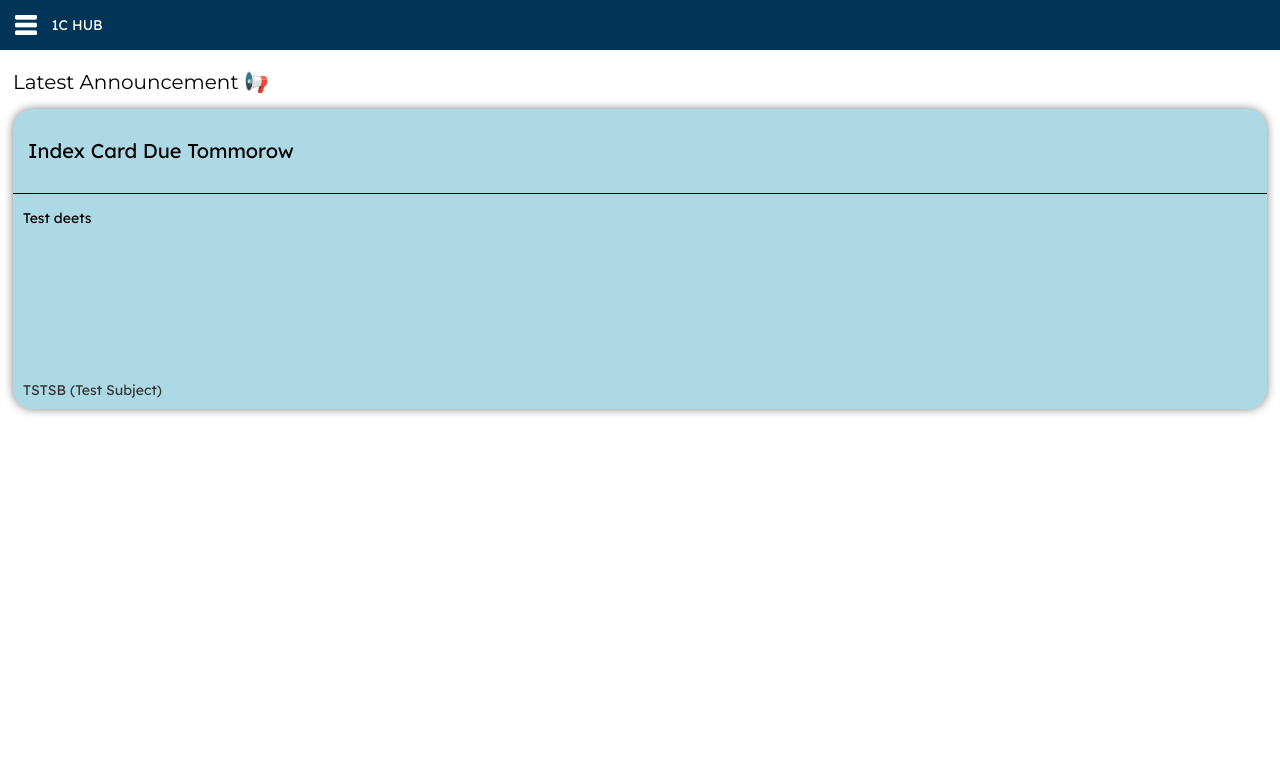
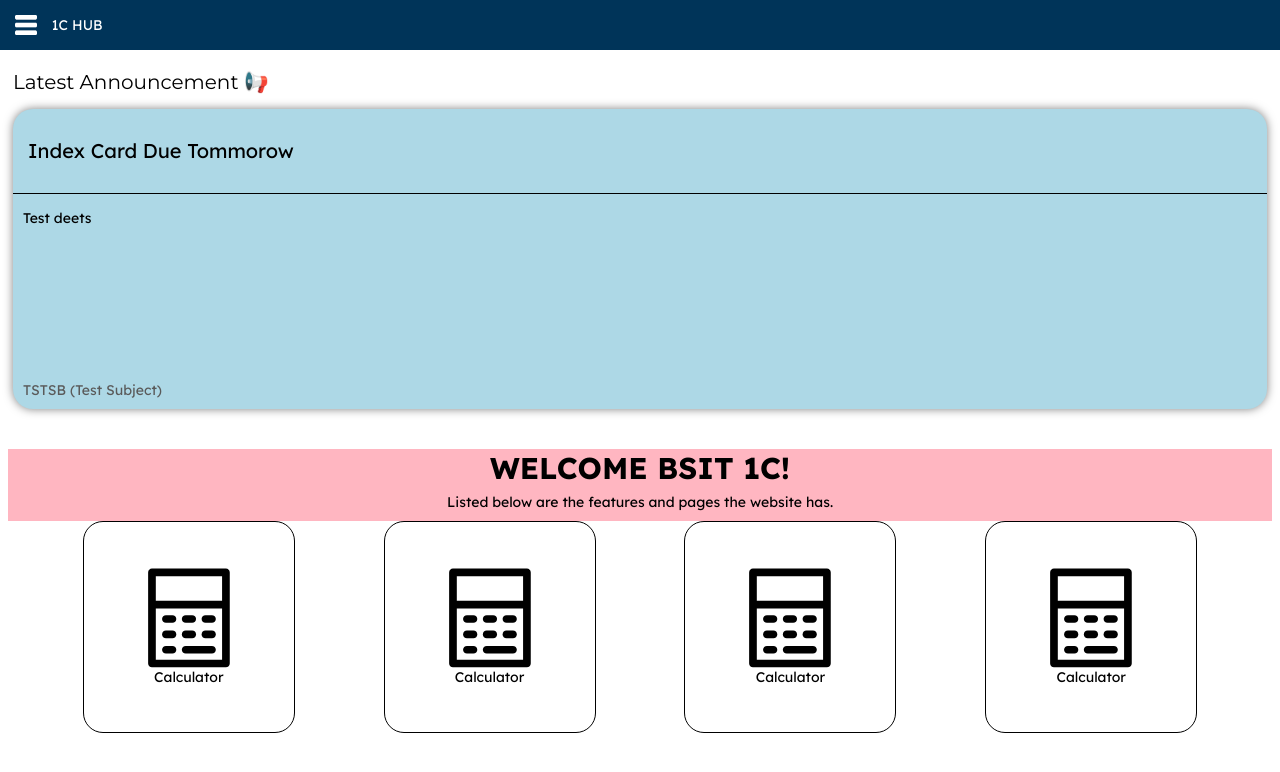
Before and after one commit to Wino-dev/bsit-1c-hub, a plain HTML site: page index.html in a window 1280 px wide. Drawn offline with Linux system fonts and the light colour scheme.

Commit message:
Organized the CSS code and added hyplerlink containers for the different features

```diff
--- a/index.html
+++ b/index.html
@@ -10,7 +10,9 @@
     <link href="https://fonts.googleapis.com/css2?family=Montserrat:ital,wght@0,100..900;1,100..900&display=swap" rel="stylesheet">
     <meta name="viewport" content="width=device-width initial-scale=1">
     <link rel="stylesheet" href="styles/header.css">
-    <link rel="stylesheet" href="styles/frontpage.css">
+    <link rel="stylesheet" href="styles/general.css">
+    <link rel="stylesheet" href="styles/fpannounce.css">
+    <link rel="stylesheet" href="styles/fpfeatures.css">
 
   </head>
   <body>
@@ -31,6 +33,31 @@
           <div class="announce-type">TSTSB (Test Subject)</div>
         </div>
       </div>
+      <div class="features-container">
+        <div class="features-intro">
+          <div class="features-intro-h">WELCOME BSIT 1C!</div>
+          <div class="features-intro-sh">Listed below are the features and pages the website has.</div>
+        </div>
+        <div class="feature-hls">
+          <div class="feature-hl-container">
+            <img class="calculator-img" src="images/calculator-logo.svg">
+            <div class="feature-title">Calculator</div>
+          </div>
+          <div class="feature-hl-container">
+            <img class="calculator-img" src="images/calculator-logo.svg">
+            <div class="feature-title">Calculator</div>
+          </div>
+          <div class="feature-hl-container">
+            <img class="calculator-img" src="images/calculator-logo.svg">
+            <div class="feature-title">Calculator</div>
+          </div>
+          <div class="feature-hl-container">
+            <img class="calculator-img" src="images/calculator-logo.svg">
+            <div class="feature-title">Calculator</div>
+          </div>
+
+        </div>
+      </div>
     </div>
   </body>
 </html>
--- a/styles/frontpage.css
+++ b/styles/fpannounce.css
@@ -34,7 +34,7 @@
 }
 
 .announce-type {
-  color: rgb(53, 53, 53);
+  color: rgb(90, 90, 90);
 }
 
 @media (min-width: 0px) {
--- /dev/null
+++ b/styles/fpfeatures.css
@@ -0,0 +1,47 @@
+.feature-hls {
+  display: flex;
+  flex-wrap: wrap;
+  justify-content:space-evenly;
+  gap: 1em;
+}
+
+.feature-hl-container {
+  display: flex;
+  flex-direction: column;
+  align-items: center;
+  justify-content: center;
+  border: 1px solid black;
+  border-radius: 20px;
+  padding: 5px 5px 5px 5px;
+  width: 200px;
+  height: 200px;
+}
+
+.calculator-img {
+  width: 100px;
+}
+
+@media (min-width: 0px) {
+  .features-intro {
+    display: flex;
+    flex-direction: column;
+    text-align: center;
+    margin-top: 40px;
+  }
+
+  .features-intro-h {
+    font-size: 30px;
+    font-weight: 700;
+    margin-bottom: 6px;
+  }
+
+  .features-intro-sh {
+    margin-bottom: 10px;
+  }
+}
+
+@media (min-width: 430px) {
+  .features-intro {
+    background-color: lightpink;
+  }
+}
--- /dev/null
+++ b/styles/general.css
@@ -0,0 +1,14 @@
+body {
+  font-family: "Lexend", Arial;
+  font-size: 14px;
+}
+
+@media (min-width: 0px) {
+  .front-page {
+    margin-top: 70px;
+  }
+}
+
+@media (min-width: 430px) {
+
+}
--- a/styles/header.css
+++ b/styles/header.css
@@ -1,8 +1,3 @@
-body {
-  font-family: "Lexend", Arial;
-  font-size: 14px;
-}
-
 .header {
   display: flex;
   position: fixed;
@@ -18,8 +13,6 @@ body {
   color: white;
 }
 
-
-
 @media (min-width: 0px) {
   .header {
     height: 60px;
@@ -31,7 +24,7 @@ body {
     margin-top: 3px;
   }
 
-  .front-page {
+  .latest-announcement-header {
     margin-top: 70px;
   }
 }
```
Also changed, not shown: images/calculator-logo.svg (added).
